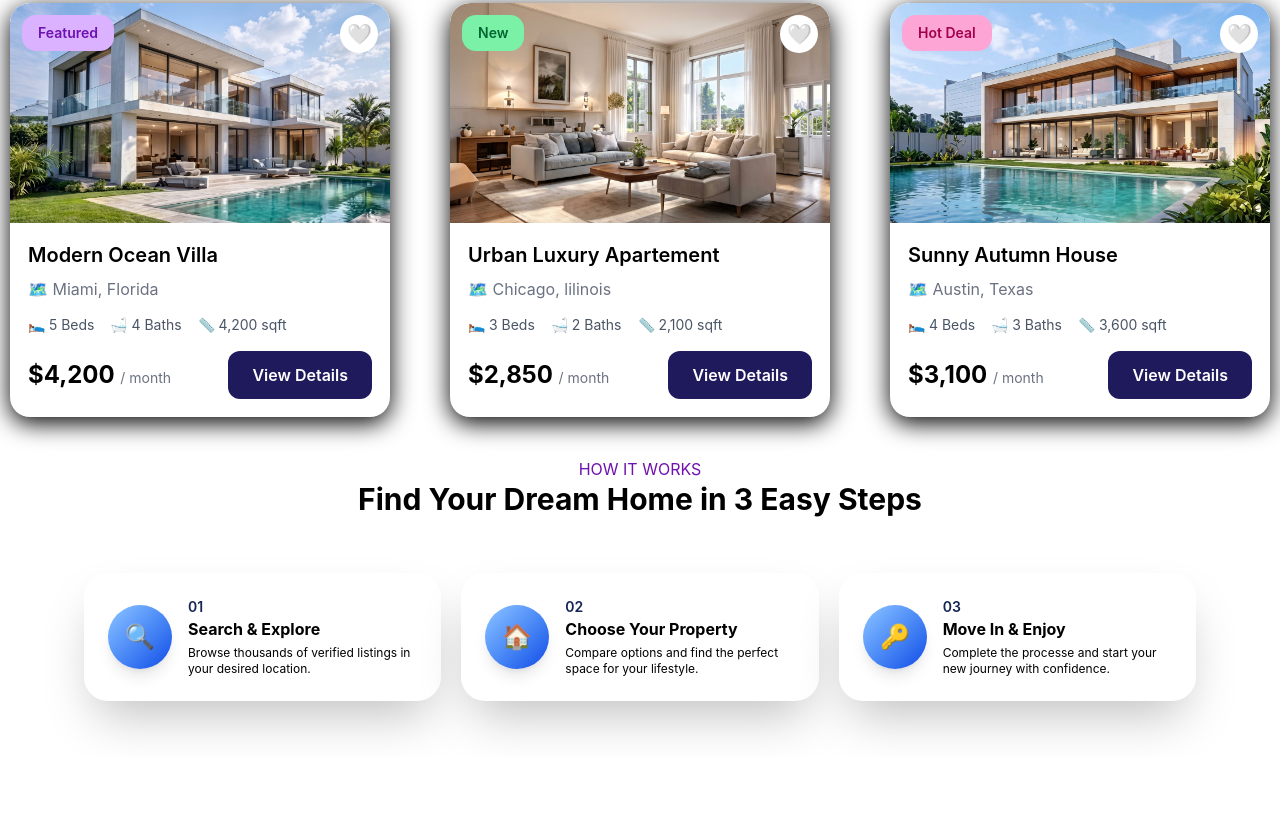
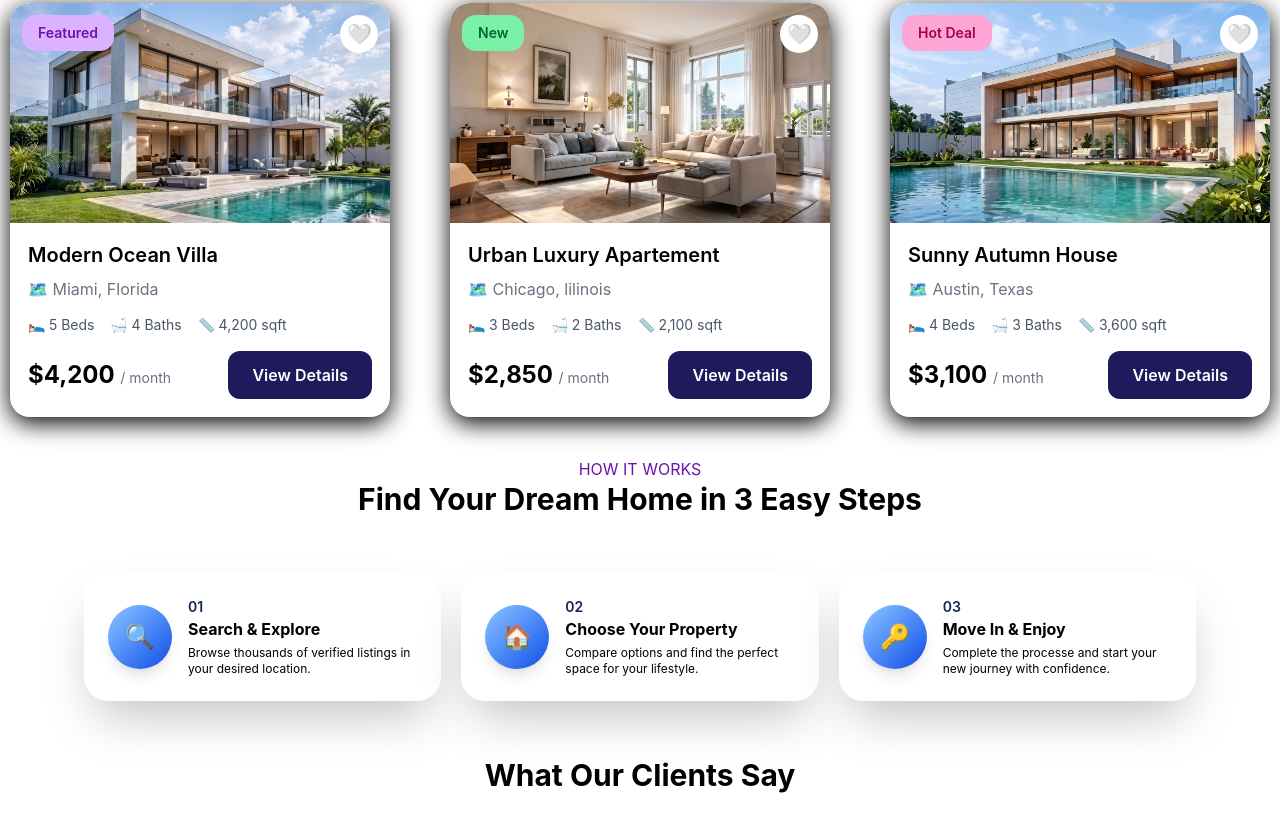
Before and after one commit to Yassine-Belbaz/Yassine-Belbaz, a website: page index.html in a window 1280 px wide. Shown: the part 1351-2182 px from the top of the page. Before the commit the page ends 2108 px from the top, so only its background shows below. Drawn offline with Linux system fonts and the light colour scheme.

Commit message:
added a header after the third part

```diff
--- a/index.html
+++ b/index.html
@@ -426,6 +426,7 @@
                     </div>
                 </div>
             </div>
+            <h2 class="text-center font-bold text-3xl mt-14 mb-1">What Our Clients Say</h2>
     </main>
 
 
```
Also changed, not shown: public/css/output.css.
